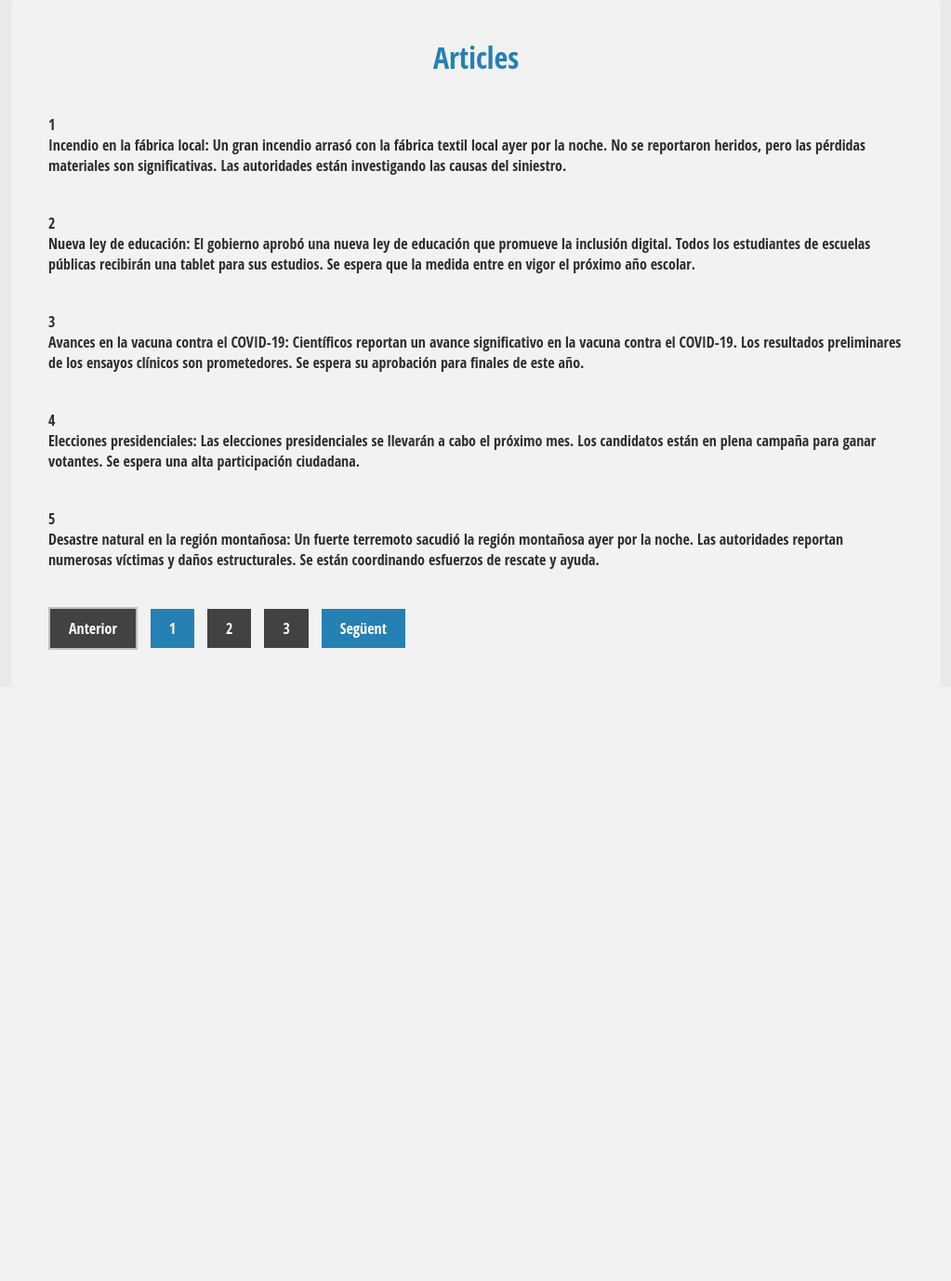
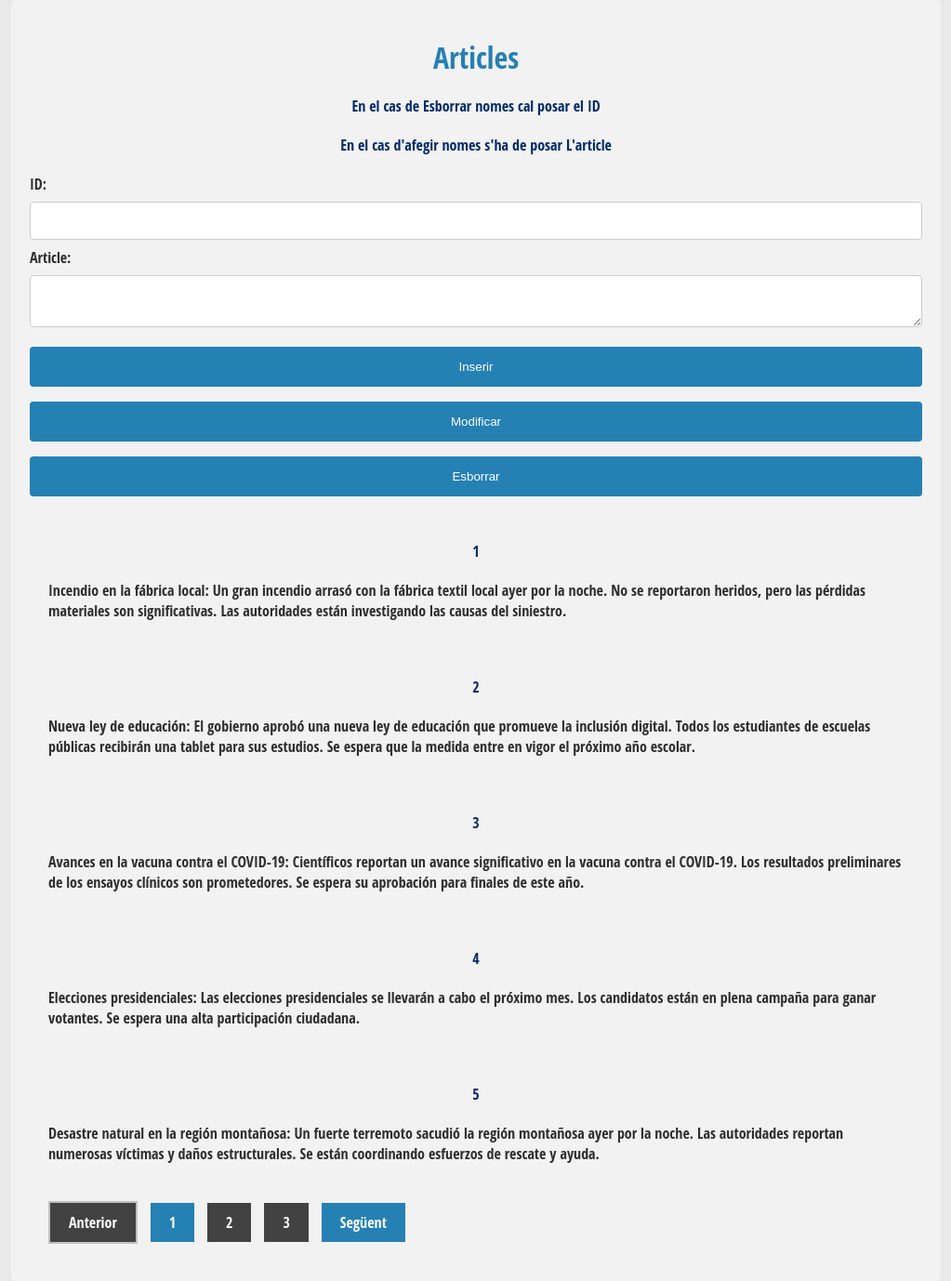
Before and after one commit to pnavlani/Pt04_paras_navlani, a PHP site: page /Controlador/usuari.php in a window 1280 px wide. Shown: the part 90-1468 px from the top of the page at 93% size, without its empty margins (128-1151 px from the left). Before the commit the page ends 789 px from the top, so only its background shows below. Run offline with PHP 8.4, Linux system fonts and the light colour scheme; data comes from the database, SQL or seed files in the repository.

Commit message:
Fem l'apartat de validació editar articles Usuari

```diff
--- a/Estils/estils.css
+++ b/Estils/estils.css
@@ -24,6 +24,14 @@ h1 {
 	text-align: center;
 	font-family: 'Open Sans Condensed', sans-serif;
 	color: #2580b4;
+	font-weight: black;
+}
+
+h4 {
+	margin: 20px 0;
+	text-align: center;
+	font-family: 'Open Sans Condensed', sans-serif;
+	color: #002a69;
 	font-weight: black;
 }
 
@@ -105,7 +113,7 @@ h1 {
 
           input[type=submit] {
             width: 100%;
-            background-color: #4CAF50;
+            background-color: #2580b4;
             color: white;
             padding: 14px 20px;
             margin: 8px 0;
@@ -115,7 +123,7 @@ h1 {
           }
 
           input[type=submit]:hover {
-            background-color: #45a049;
+            background-color: #2580b4;
           }
 
           div {
@@ -123,3 +131,23 @@ h1 {
             background-color: #f2f2f2;
             padding: 20px;
           }
+
+		  input[type=number], select {
+            width: 100%;
+            padding: 12px 20px;
+            margin: 8px 0;
+            display: inline-block;
+            border: 1px solid #ccc;
+            border-radius: 4px;
+            box-sizing: border-box;
+          }
+
+		  textarea[type=text], select {
+            width: 100%;
+            padding: 12px 20px;
+            margin: 8px 0;
+            display: inline-block;
+            border: 1px solid #ccc;
+            border-radius: 4px;
+            box-sizing: border-box;
+          }
--- a/Vista/usuari.vista.php
+++ b/Vista/usuari.vista.php
@@ -10,17 +10,32 @@
 <body>
  <!--En aquest div mostrarem una barra en que es trobara l'opció de logar-se o enregistrar-se  -->
 <div class="navbar">
+
     <a href="../index.php">Tancar Sessió</a>
 </div>
   <!--En aquest div guardarem els articles -->
 <div class="contenidor">
 		<h1>Articles</h1>
+        <!--Formulari per editar articles -->
+        <form method="post" action="<?php echo htmlspecialchars($_SERVER["PHP_SELF"]);?>">
+        <h4>En el cas de Esborrar  nomes cal posar el ID</h4>
+        <h4>En el cas d'afegir nomes s'ha de posar L'article</h4>
+        <label> ID: </label>
+        <input type="number" id="id" name="id">
+        <label> Article:</label>
+        <textarea type="text" id="nom" name="nom"> </textarea>
+
+
+        <input type="submit" name="inserir" value="Inserir">
+        <input type="submit" name="modificar" value="Modificar">
+        <input type="submit" name="esborrar" value="Esborrar">
+    </form>
 		<?php foreach($articles as $article): ?>
-  <div class="article">
-    <h4><?php echo $article['id'];?></h4>
-    <p><?php echo $article['article'];?></p>
-  </div>
-<?php endforeach; ?>
+    <div class="article">
+        <h4><?php echo $article['id'];?></h4>
+        <p><?php echo $article['article'];?></p>
+    </div>
+    <?php endforeach; ?>
 
  <!--En aquest div tractarem l'estat del botó Anterior i Següent -->
 <div class="paginacio">
```
